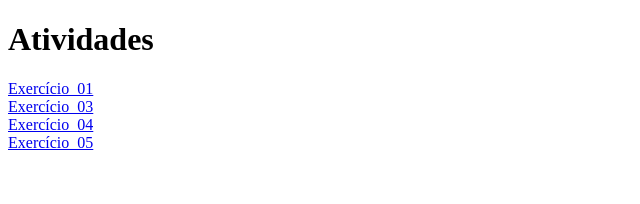
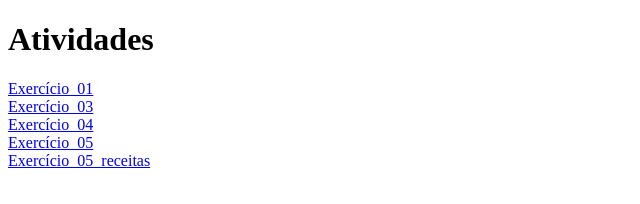
Before and after one commit to Anfitriass/Aulas_lima, a plain HTML site: page Atividades/Atividades.html in a window 1280 px wide. Shown: the whole page, without its empty margins (0-640 px from the left). Drawn offline with Linux system fonts and the light colour scheme.

Commit message:
atualização

```diff
--- a/Atividades/Atividades.html
+++ b/Atividades/Atividades.html
@@ -11,6 +11,7 @@
 <p><a href="Exe01.html">Exercício_01</a><br>
 <a href="Exe03.html">Exercício_03</a><br>
 <a href="Exe04.html">Exercício_04</a><br>
-<a href="Exe05.html">Exercício_05</a></p>
+<a href="Exe05.html">Exercício_05</a><br>
+<a href="../Atividades/Exe05_receitas/Index.html">Exercício_05_receitas</a></p>
 </body>
 </html>
```
